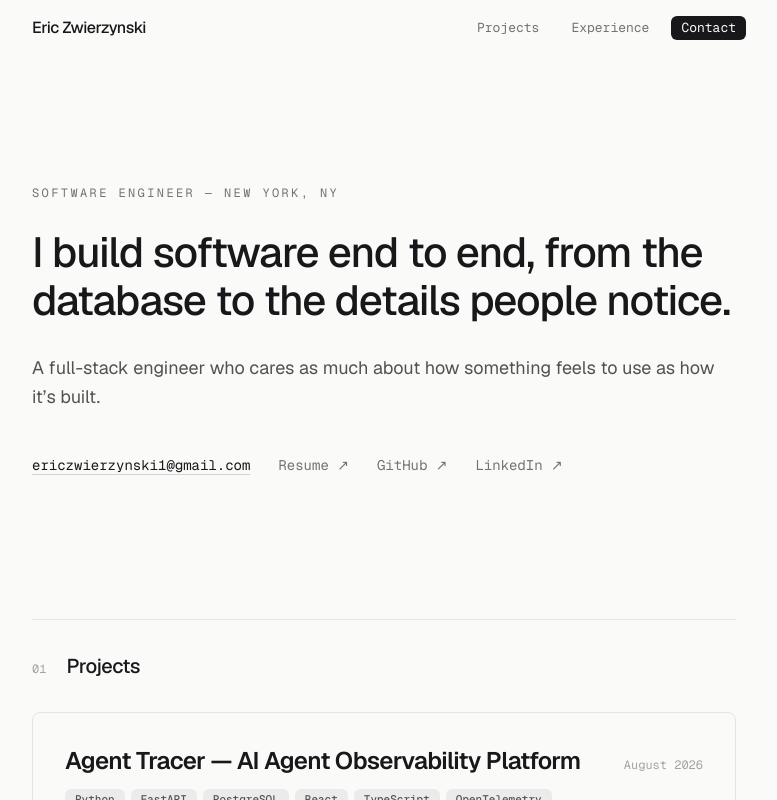
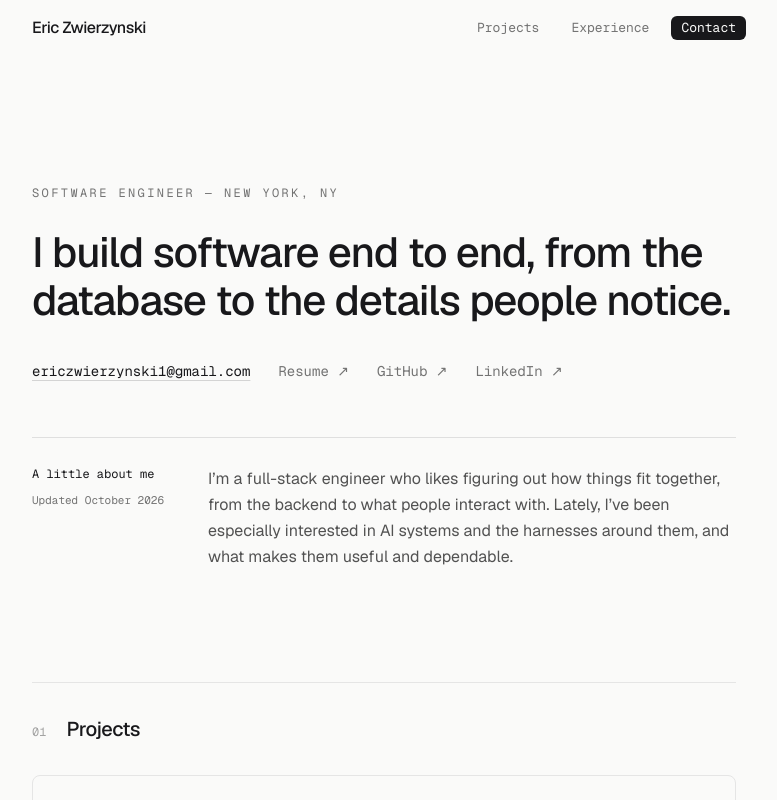
Before and after one commit to ericshark/Personal-Site, a Next.js app: page / in a window 1280 px wide. Shown: the top 800 px of the page, without its empty margins (256-1033 px from the left). Built offline with nearby package versions, Linux system fonts and the light colour scheme; no server answers.

Commit message:
Add editorial introduction to portfolio hero

```diff
--- a/src/app/page.tsx
+++ b/src/app/page.tsx
@@ -9,7 +9,7 @@ import Projects from "@/components/Projects";
 export default function Home() {
   // Build-time check: the Resume link only renders if the file actually exists.
   const hasResume = fs.existsSync(
-    path.join(process.cwd(), "public", "resume.pdf")
+    path.join(process.cwd(), "public", "resume.pdf"),
   );
 
   return (
--- a/src/components/Hero.tsx
+++ b/src/components/Hero.tsx
@@ -3,7 +3,10 @@ import { profile } from "@/data/portfolio";
 
 export default function Hero({ hasResume }: { hasResume: boolean }) {
   return (
-    <section aria-label="Introduction" className="pb-24 pt-20 sm:pb-36 sm:pt-32">
+    <section
+      aria-label="Introduction"
+      className="pb-24 pt-20 sm:pb-28 sm:pt-32"
+    >
       <Reveal>
         <p className="font-mono text-xs uppercase tracking-[0.2em] text-neutral-500">
           {profile.role} — {profile.location}
@@ -15,12 +18,7 @@ export default function Hero({ hasResume }: { hasResume: boolean }) {
         </h1>
       </Reveal>
       <Reveal delay={0.16}>
-        <p className="mt-7 max-w-[58ch] text-pretty leading-relaxed text-neutral-600 sm:text-lg sm:leading-relaxed">
-          {profile.subline}
-        </p>
-      </Reveal>
-      <Reveal delay={0.24}>
-        <ul className="mt-11 flex flex-wrap items-baseline gap-x-7 gap-y-2 font-mono text-sm">
+        <ul className="mt-9 flex flex-wrap items-baseline gap-x-7 gap-y-3 font-mono text-sm">
           <li>
             <a className="link-quiet" href={`mailto:${profile.email}`}>
               {profile.email}
@@ -60,6 +58,27 @@ export default function Hero({ hasResume }: { hasResume: boolean }) {
           </li>
         </ul>
       </Reveal>
+      <Reveal delay={0.24}>
+        <aside
+          aria-labelledby="hero-note-heading"
+          className="mt-12 grid gap-5 border-t border-neutral-300/70 pt-6 sm:mt-14 sm:grid-cols-[9rem_1fr] sm:gap-8 sm:pt-7"
+        >
+          <div>
+            <h2 id="hero-note-heading" className="font-mono text-xs text-ink">
+              {profile.about.title}
+            </h2>
+            <p className="mt-2.5 whitespace-nowrap font-mono text-[11px] text-neutral-500">
+              Updated{" "}
+              <time dateTime={profile.about.updated.dateTime}>
+                {profile.about.updated.label}
+              </time>
+            </p>
+          </div>
+          <p className="text-pretty leading-relaxed text-neutral-600">
+            {profile.about.description}
+          </p>
+        </aside>
+      </Reveal>
     </section>
   );
 }
--- a/src/data/portfolio.ts
+++ b/src/data/portfolio.ts
@@ -10,8 +10,15 @@ export type Profile = {
   email: string;
   /** Hero headline — the one-sentence positioning statement. */
   headline: string;
-  /** Hero supporting line — current focus. */
-  subline: string;
+  about: {
+    title: string;
+    description: string;
+    /** Manually update this date when revising the introduction. */
+    updated: {
+      dateTime: string;
+      label: string;
+    };
+  };
   links: {
     github: string;
     linkedin: string;
@@ -49,8 +56,15 @@ export const profile: Profile = {
   email: "ericzwierzynski1@gmail.com",
   headline:
     "I build software end to end, from the database to the details people notice.",
-  subline:
-    "A full-stack engineer who cares as much about how something feels to use as how it’s built.",
+  about: {
+    title: "A little about me",
+    description:
+      "I’m a full-stack engineer who likes figuring out how things fit together, from the backend to what people interact with. Lately, I’ve been especially interested in AI systems and the harnesses around them, and what makes them useful and dependable.",
+    updated: {
+      dateTime: "2026-10",
+      label: "October 2026",
+    },
+  },
   links: {
     github: "https://github.com/ericshark",
     linkedin: "https://www.linkedin.com/in/eric-zwierzynski/",
```
